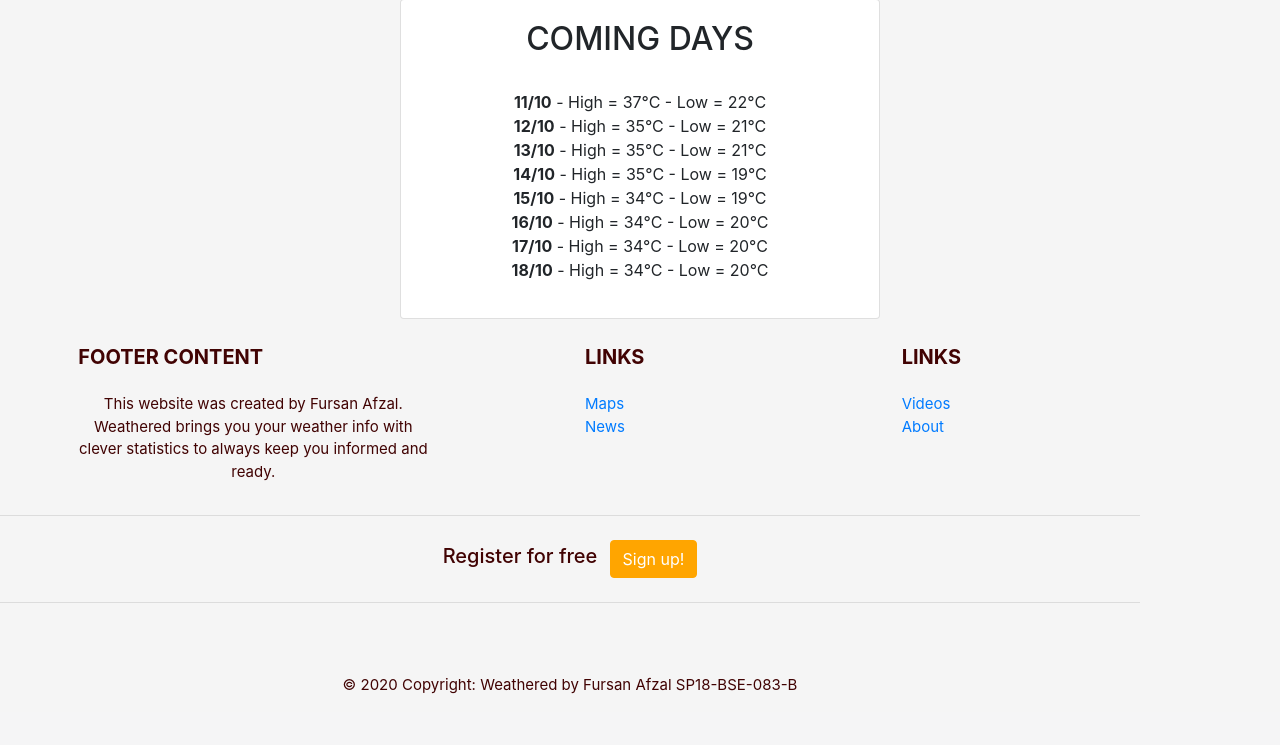
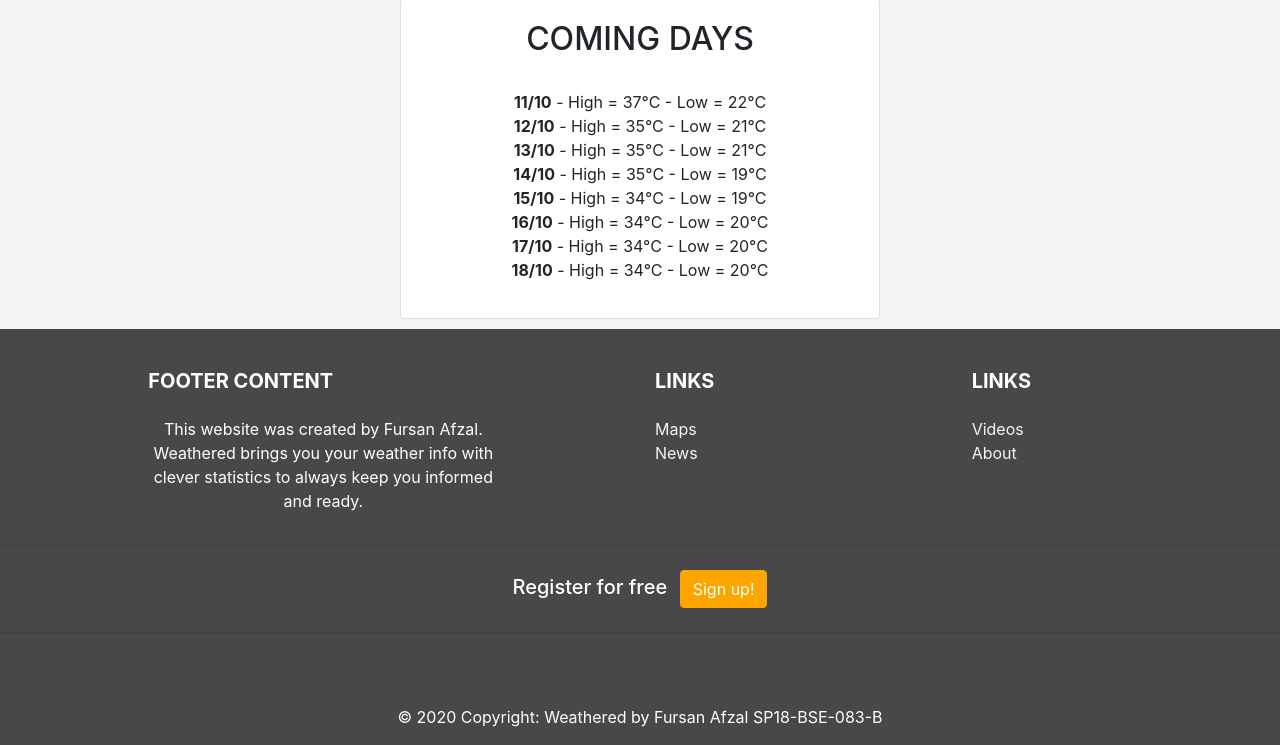
Before and after one commit to Fursan7/Weathered, a PHP site: page / in a window 1280 px wide. Shown: the part 1352-2097 px from the top of the page. Before the commit the page ends 2046 px from the top, so only its background shows below. Run offline with PHP 8.4, Linux system fonts and the light colour scheme.

Commit message:
Update styles.css

```diff
--- a/styles.css
+++ b/styles.css
@@ -54,9 +54,15 @@ body {
 }
 
 footer {
-    display: table-row;
-    height: 0;
-    color: rgb(65, 3, 3);
-    font-size: 15px;
-    text-align: center;
+    background-color: #48484A;
+    color: white;
 }
+
+.links {
+    color: whitesmoke;
+}
+
+.links:hover {
+    color: wheat;
+    text-decoration: none;
+}
```
